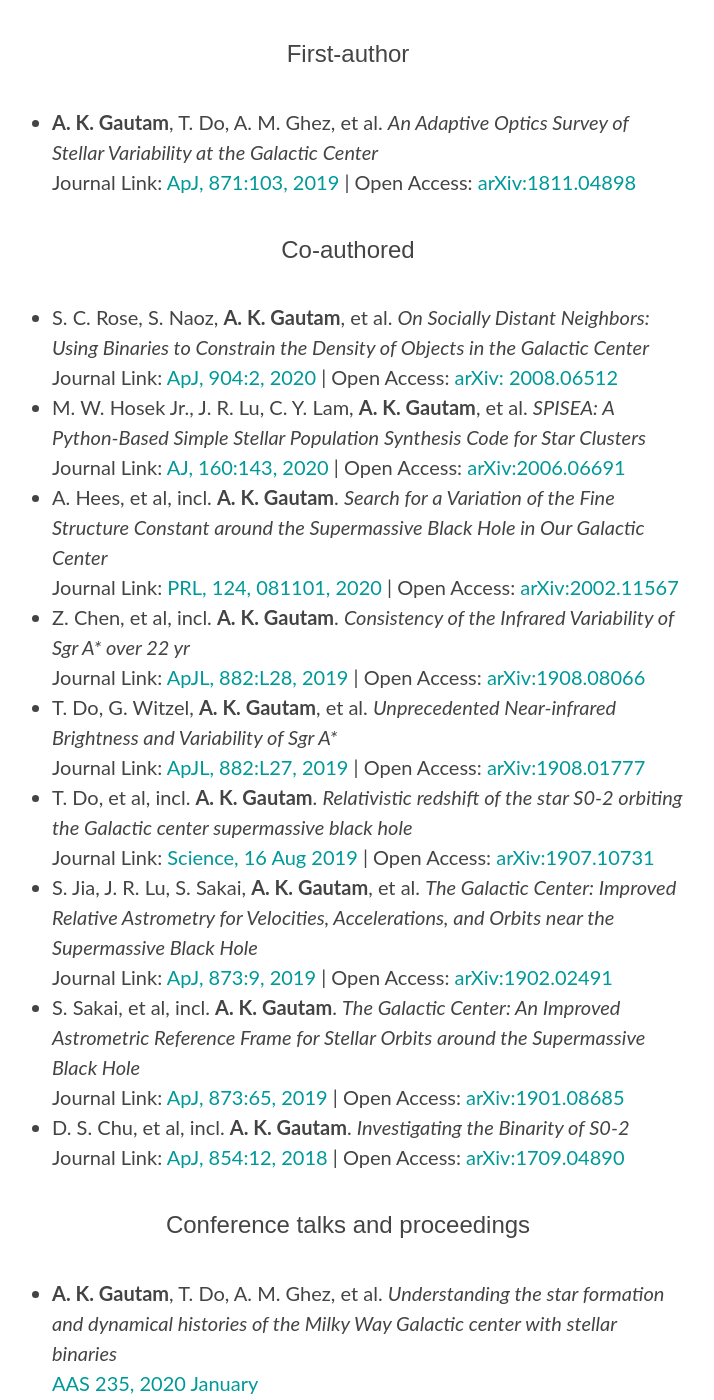
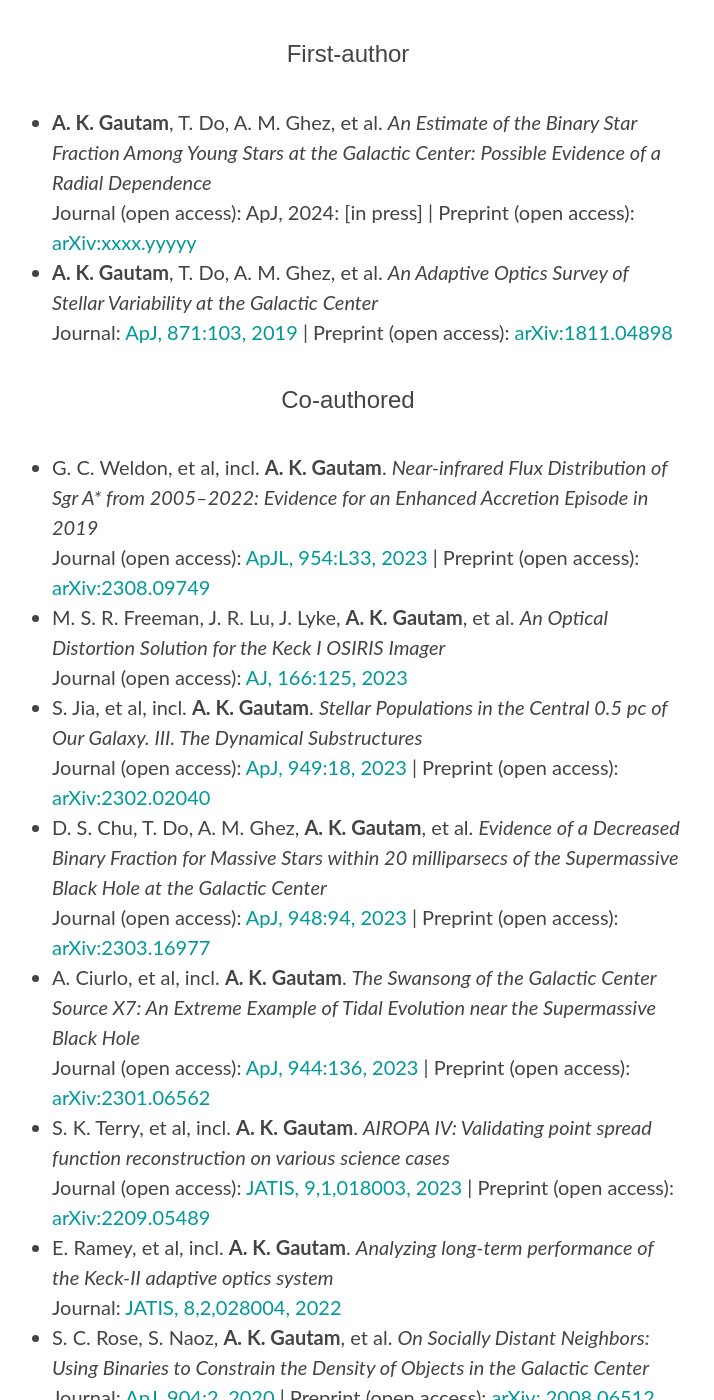
Before and after one commit to abhimat/abhimat.github.io, a Jekyll site: the page built from research/index.md, in a window 1280 px wide and 1400 px high, scrolled down 256 px. Shown: the whole window, without its empty margins (292-1006 px from the left). Built offline with Jekyll 4.4.1, drawn with Linux system fonts in a browser that asks for light colours; some web fonts are replaced; some of the changed text lies outside the part shown.

Commit message:
Update research page text

```diff
--- a/research/index.md
+++ b/research/index.md
@@ -7,29 +7,38 @@ title: Research
 ## Publications
 
 ### First-author
-* **A. K. Gautam**, T. Do, A. M. Ghez, et al. *An Adaptive Optics Survey of Stellar Variability at the Galactic Center*<br>Journal Link: [ApJ, 871:103, 2019](https://doi.org/10.3847/1538-4357/aaf103) \| Open Access: [arXiv:1811.04898](https://arxiv.org/abs/1811.04898)
-
+* **A. K. Gautam**, T. Do, A. M. Ghez, et al. *An Estimate of the Binary Star Fraction Among Young Stars at the Galactic Center: Possible Evidence of a Radial Dependence*<br>Journal (open access): ApJ, 2024: [in press] \| Preprint (open access): [arXiv:xxxx.yyyyy](https://arxiv.org/abs/xxxx.yyyyy)
+* **A. K. Gautam**, T. Do, A. M. Ghez, et al. *An Adaptive Optics Survey of Stellar Variability at the Galactic Center*<br>Journal: [ApJ, 871:103, 2019](https://doi.org/10.3847/1538-4357/aaf103) \| Preprint (open access): [arXiv:1811.04898](https://arxiv.org/abs/1811.04898)
 
 ### Co-authored
-* S. C. Rose, S. Naoz, **A. K. Gautam**, et al. *On Socially Distant Neighbors: Using Binaries to Constrain the Density of Objects in the Galactic Center*<br>Journal Link: [ApJ, 904:2, 2020](https://doi.org/10.3847/1538-4357/abc557) \| Open Access: [arXiv: 2008.06512](https://arxiv.org/abs/2008.06512)
-* M. W. Hosek Jr., J. R. Lu, C. Y. Lam, **A. K. Gautam**, et al. *SPISEA: A Python-Based Simple Stellar Population Synthesis Code for Star Clusters*<br>Journal Link: [AJ, 160:143, 2020](https://doi.org/10.3847/1538-3881/aba533) \| Open Access: [arXiv:2006.06691](https://arxiv.org/abs/2006.06691)
-* A. Hees, et al, incl. **A. K. Gautam**. *Search for a Variation of the Fine Structure Constant around the Supermassive Black Hole in Our Galactic Center*<br>Journal Link: [PRL, 124, 081101, 2020](https://doi.org/10.1103/PhysRevLett.124.081101) \| Open Access: [arXiv:2002.11567](https://arxiv.org/abs/2002.11567)
-* Z. Chen, et al, incl. **A. K. Gautam**. *Consistency of the Infrared Variability of Sgr A\* over 22 yr*<br>Journal Link: [ApJL, 882:L28, 2019](https://doi.org/10.3847/2041-8213/ab3c68) \| Open Access: [arXiv:1908.08066](https://arxiv.org/abs/1908.08066)
-* T. Do, G. Witzel, **A. K. Gautam**, et al. *Unprecedented Near-infrared Brightness and Variability of Sgr A\**<br>Journal Link: [ApJL, 882:L27, 2019](https://doi.org/10.3847/2041-8213/ab38c3) \| Open Access: [arXiv:1908.01777](https://arxiv.org/abs/1908.01777)
-* T. Do, et al, incl. **A. K. Gautam**. *Relativistic redshift of the star S0-2 orbiting the Galactic center supermassive black hole*<br>Journal Link: [Science, 16 Aug 2019](https://science.sciencemag.org/cgi/doi/10.1126/science.aav8137) \| Open Access: [arXiv:1907.10731](https://arxiv.org/abs/1907.10731)
-* S. Jia, J. R. Lu, S. Sakai, **A. K. Gautam**, et al. *The Galactic Center: Improved Relative Astrometry for Velocities, Accelerations, and Orbits near the Supermassive Black Hole*<br>Journal Link: [ApJ, 873:9, 2019](https://doi.org/10.3847/1538-4357/ab01de) \| Open Access: [arXiv:1902.02491](https://arxiv.org/abs/1902.02491)
-* S. Sakai, et al, incl. **A. K. Gautam**. *The Galactic Center: An Improved Astrometric Reference Frame for Stellar Orbits around the Supermassive Black Hole*<br>Journal Link: [ApJ, 873:65, 2019](https://doi.org/10.3847/1538-4357/ab0361) \| Open Access: [arXiv:1901.08685](https://arxiv.org/abs/1901.08685)
-* D. S. Chu, et al, incl. **A. K. Gautam**. *Investigating the Binarity of S0-2*<br>Journal Link: [ApJ, 854:12, 2018](https://doi.org/10.3847/1538-4357/aaa3eb) \| Open Access: [arXiv:1709.04890](https://arxiv.org/abs/1709.04890)
+* G. C. Weldon, et al, incl. **A. K. Gautam**. *Near-infrared Flux Distribution of Sgr A\* from 2005–2022: Evidence for an Enhanced Accretion Episode in 2019*<br>Journal (open access): [ApJL, 954:L33, 2023](https://doi.org/10.3847/2041-8213/acf2f2) \| Preprint (open access): [arXiv:2308.09749](https://arxiv.org/abs/2308.09749)
+* M. S. R. Freeman, J. R. Lu, J. Lyke, **A. K. Gautam**, et al. *An Optical Distortion Solution for the Keck I OSIRIS Imager*<br>Journal (open access): [AJ, 166:125, 2023](https://doi.org/10.3847/1538-3881/aceaf7)
+* S. Jia, et al, incl. **A. K. Gautam**. *Stellar Populations in the Central 0.5 pc of Our Galaxy. III. The Dynamical Substructures*<br>Journal (open access): [ApJ, 949:18, 2023](https://doi.org/10.3847/1538-4357/acb939) \| Preprint (open access): [arXiv:2302.02040](https://arxiv.org/abs/2302.02040)
+* D. S. Chu, T. Do, A. M. Ghez, **A. K. Gautam**, et al. *Evidence of a Decreased Binary Fraction for Massive Stars within 20 milliparsecs of the Supermassive Black Hole at the Galactic Center*<br>Journal (open access): [ApJ, 948:94, 2023](https://doi.org/10.3847/1538-4357/acc93e) \| Preprint (open access): [arXiv:2303.16977](https://arxiv.org/abs/2303.16977)
+* A. Ciurlo, et al, incl. **A. K. Gautam**. *The Swansong of the Galactic Center Source X7: An Extreme Example of Tidal Evolution near the Supermassive Black Hole*<br>Journal (open access): [ApJ, 944:136, 2023](https://doi.org/10.3847/1538-4357/acb344) \| Preprint (open access): [arXiv:2301.06562](https://arxiv.org/abs/2301.06562)
+* S. K. Terry, et al, incl. **A. K. Gautam**. *AIROPA IV: Validating point spread function reconstruction on various science cases*<br>Journal (open access): [JATIS, 9,1,018003, 2023](https://doi.org/10.1117/1.JATIS.9.1.018003) \| Preprint (open access): [arXiv:2209.05489](https://arxiv.org/abs/2209.05489)
+* E. Ramey, et al, incl. **A. K. Gautam**. *Analyzing long-term performance of the Keck-II adaptive optics system*<br>Journal: [JATIS, 8,2,028004, 2022](https://doi.org/10.1117/1.JATIS.8.2.028004)
+* S. C. Rose, S. Naoz, **A. K. Gautam**, et al. *On Socially Distant Neighbors: Using Binaries to Constrain the Density of Objects in the Galactic Center*<br>Journal: [ApJ, 904:2, 2020](https://doi.org/10.3847/1538-4357/abc557) \| Preprint (open access): [arXiv: 2008.06512](https://arxiv.org/abs/2008.06512)
+* M. W. Hosek Jr., J. R. Lu, C. Y. Lam, **A. K. Gautam**, et al. *SPISEA: A Python-Based Simple Stellar Population Synthesis Code for Star Clusters*<br>Journal: [AJ, 160:143, 2020](https://doi.org/10.3847/1538-3881/aba533) \| Preprint (open access): [arXiv:2006.06691](https://arxiv.org/abs/2006.06691)
+* A. Hees, et al, incl. **A. K. Gautam**. *Search for a Variation of the Fine Structure Constant around the Supermassive Black Hole in Our Galactic Center*<br>Journal: [PRL, 124, 081101, 2020](https://doi.org/10.1103/PhysRevLett.124.081101) \| Preprint (open access): [arXiv:2002.11567](https://arxiv.org/abs/2002.11567)
+* Z. Chen, et al, incl. **A. K. Gautam**. *Consistency of the Infrared Variability of Sgr A\* over 22 yr*<br>Journal: [ApJL, 882:L28, 2019](https://doi.org/10.3847/2041-8213/ab3c68) \| Preprint (open access): [arXiv:1908.08066](https://arxiv.org/abs/1908.08066)
+* T. Do, G. Witzel, **A. K. Gautam**, et al. *Unprecedented Near-infrared Brightness and Variability of Sgr A\**<br>Journal: [ApJL, 882:L27, 2019](https://doi.org/10.3847/2041-8213/ab38c3) \| Preprint (open access): [arXiv:1908.01777](https://arxiv.org/abs/1908.01777)
+* T. Do, et al, incl. **A. K. Gautam**. *Relativistic redshift of the star S0-2 orbiting the Galactic center supermassive black hole*<br>Journal: [Science, 16 Aug 2019](https://science.sciencemag.org/cgi/doi/10.1126/science.aav8137) \| Preprint (open access): [arXiv:1907.10731](https://arxiv.org/abs/1907.10731)
+* S. Jia, J. R. Lu, S. Sakai, **A. K. Gautam**, et al. *The Galactic Center: Improved Relative Astrometry for Velocities, Accelerations, and Orbits near the Supermassive Black Hole*<br>Journal: [ApJ, 873:9, 2019](https://doi.org/10.3847/1538-4357/ab01de) \| Preprint (open access): [arXiv:1902.02491](https://arxiv.org/abs/1902.02491)
+* S. Sakai, et al, incl. **A. K. Gautam**. *The Galactic Center: An Improved Astrometric Reference Frame for Stellar Orbits around the Supermassive Black Hole*<br>Journal: [ApJ, 873:65, 2019](https://doi.org/10.3847/1538-4357/ab0361) \| Preprint (open access): [arXiv:1901.08685](https://arxiv.org/abs/1901.08685)
+* D. S. Chu, et al, incl. **A. K. Gautam**. *Investigating the Binarity of S0-2*<br>Journal: [ApJ, 854:12, 2018](https://doi.org/10.3847/1538-4357/aaa3eb) \| Preprint (open access): [arXiv:1709.04890](https://arxiv.org/abs/1709.04890)
 
 ### Conference talks and proceedings
-* **A. K. Gautam**, T. Do, A. M. Ghez, et al. *Understanding the star formation and dynamical histories of the Milky Way Galactic center with stellar binaries*<br>[AAS 235, 2020 January](http://adsabs.harvard.edu/abs/2020AAS...23533603G)
-* **A. K. Gautam**, T. Do, A. M. Ghez, et al. *Photometric detection of a candidate low-mass giant binary system at the Milky Way Galactic Center*<br>[AAS 231, 2018 January](http://adsabs.harvard.edu/abs/2018AAS...23121201K)
-* **A. K. Gautam**, T. Do, A. M. Ghez, et al. *Constraining the Variability and Binary Fraction of Galactic Center Young Stars*<br>[IAU Symposium 322, 2016 July](https://arxiv.org/abs/1610.02441)
-* **A. K. Gautam**, A. Siemion, E. J. Korpela, et al. *SETI Searches for Radio Transients from Kepler Field Planets and Astropulse Candidates*<br>[AAS 224, 2014 June](http://adsabs.harvard.edu/abs/2018AAS...23121201K)
+* **A. K. Gautam**, T. Do, A. M. Ghez, et al. *A high stellar binary fraction among the young, massive stars in the central half parsec*<br>Galactic Center Workshop 2023, 2023 April, Talk
+* **A. K. Gautam**, T. Do, A. M. Ghez, et al. *Understanding the star formation and dynamical histories of the Milky Way Galactic center with stellar binaries*<br>[AAS 235, 2020 January, Thesis Talk](http://adsabs.harvard.edu/abs/2020AAS...23533603G)
+* **A. K. Gautam**, T. Do, A. M. Ghez, et al. *Constraints on the Density of the Dark Cusp Around the Galactic Center Supermassive Black Hole With a Newly Detected, Old, ≈79 Day Period Stellar Binary System*<br>[Galactic Center Workshop 2019, 2019 October, Poster](https://ui.adsabs.harvard.edu/abs/2021ASPC..528..393G/abstract)
+* **A. K. Gautam**, T. Do, A. M. Ghez, et al. *Photometric detection of a candidate low-mass giant binary system at the Milky Way Galactic Center*<br>[AAS 231, 2018 January, Talk](http://adsabs.harvard.edu/abs/2018AAS...23121201K)
+* **A. K. Gautam**, T. Do, A. M. Ghez, et al. *Constraining the Variability and Binary Fraction of Galactic Center Young Stars*<br>[IAU Symposium 322, 2016 July, Poster](https://arxiv.org/abs/1610.02441)
+* **A. K. Gautam**, A. Siemion, E. J. Korpela, et al. *SETI Searches for Radio Transients from Kepler Field Planets and Astropulse Candidates*<br>[AAS 224, 2014 June, Talk](http://adsabs.harvard.edu/abs/2018AAS...23121201K)
 
 <!---
 ### Public Astronomical Software
-* Phoebe_Phitter:
+* Phitter:
 * PopStar
 *
 
```
Also changed, not shown: other parts of research/index.md (+1 -1 lines).
